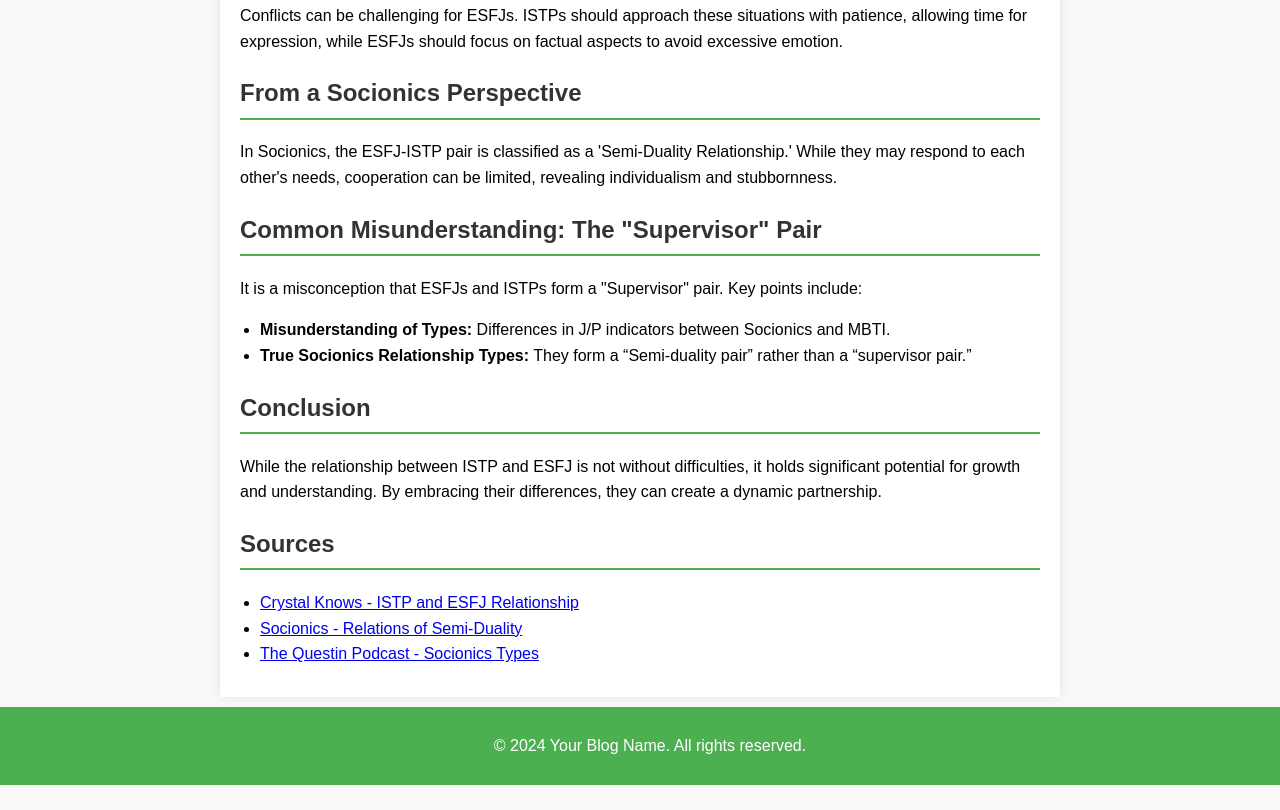
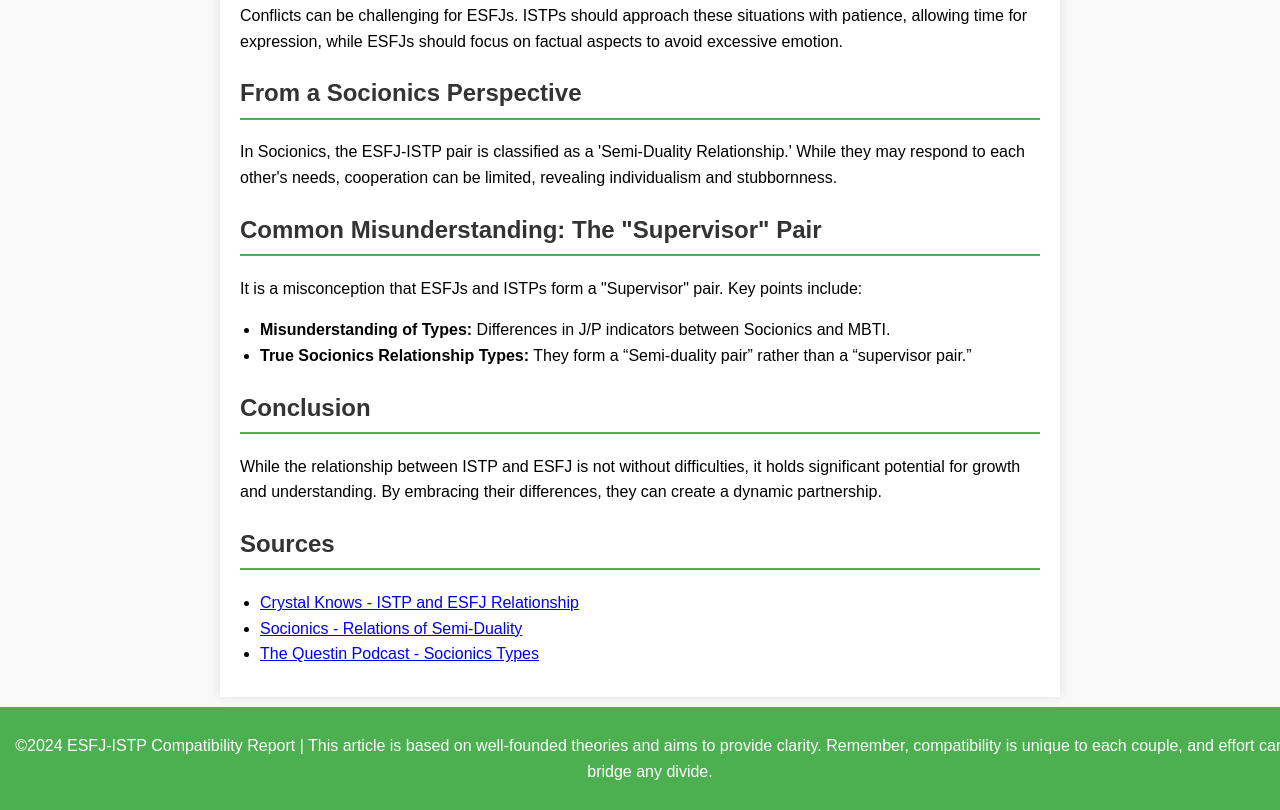
Before and after one commit to esfjandistp-love/compatibilityreport, a plain HTML site: page index.html in a window 1280 px wide. Shown: the part 1316-2126 px from the top of the page. Before the commit the page ends 2101 px from the top, so only its background shows below. Drawn offline with Linux system fonts and the light colour scheme.

Commit message:
Update index.html

```diff
--- a/index.html
+++ b/index.html
@@ -118,7 +118,7 @@
 </section>
 
 <footer>
-    <p>&copy; 2024 Your Blog Name. All rights reserved.</p>
+    <p>&copy;2024 ESFJ-ISTP Compatibility Report | This article is based on well-founded theories and aims to provide clarity. Remember, compatibility is unique to each couple, and effort can bridge any divide.</p>
 </footer>
 
 </body>
```
